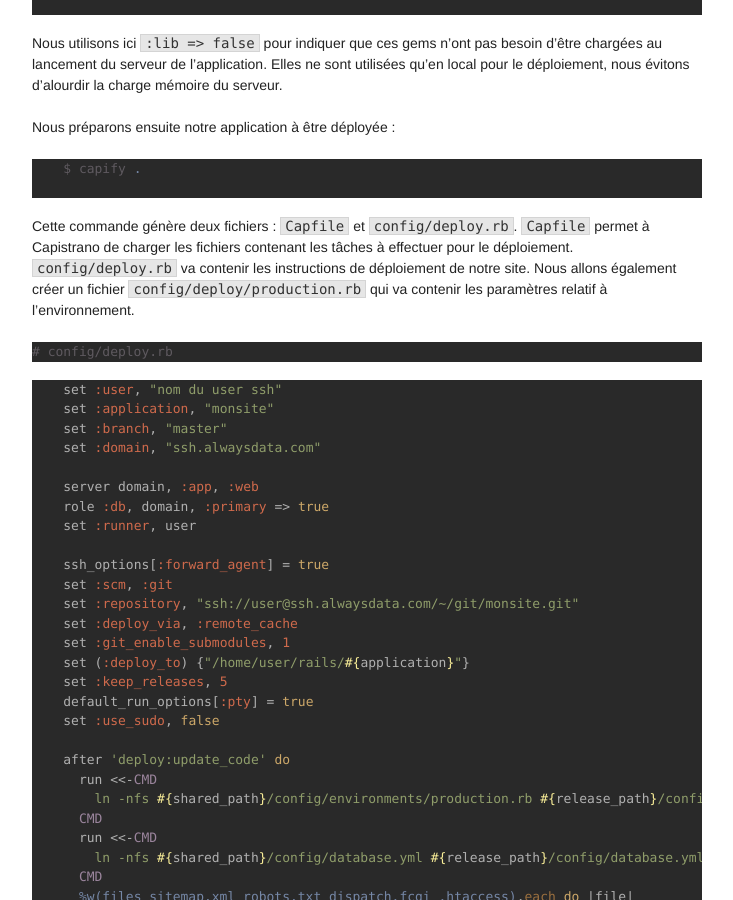
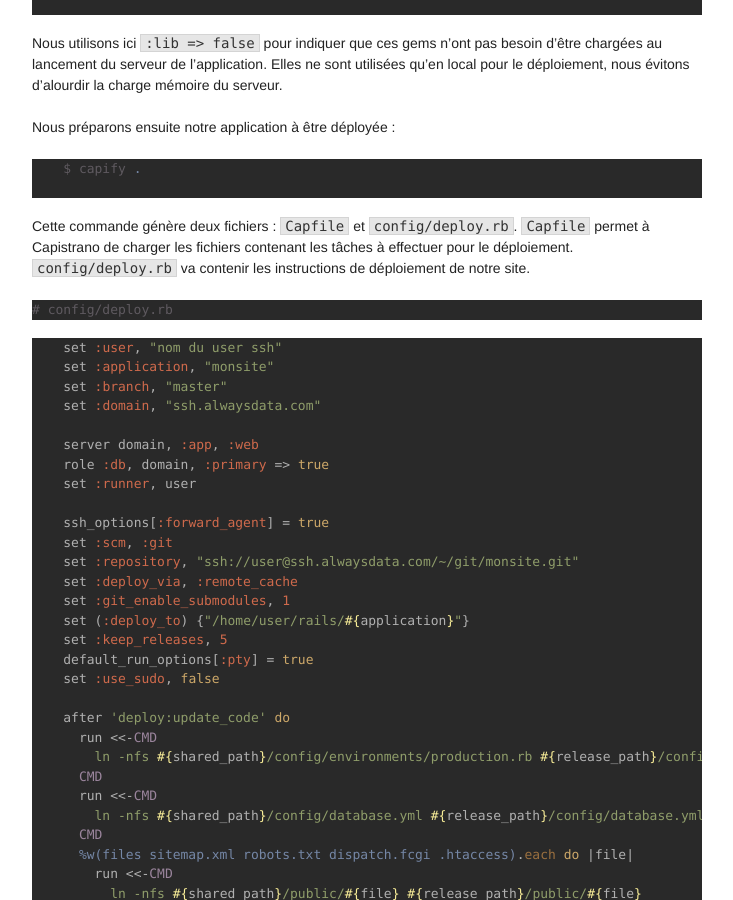
Before and after one commit to msadouni/tutoriaux-rails, a Jekyll site: the page built from _posts/2010-03-29-mettre-en-ligne-un-site-chez-alwaysdata-avec-git-et-capistrano.markdown, in a window 1280 px wide and 900 px high, scrolled down 2305 px. Shown: the whole window, without its empty margins (173-906 px from the left). Built offline with Jekyll 4.4.1, drawn with Linux system fonts in a browser that asks for light colours; comment, search, counter and statistics services are not loaded.

Commit message:
fix erreur sur article déploiement

```diff
--- a/_posts/2010-03-29-mettre-en-ligne-un-site-chez-alwaysdata-avec-git-et-capistrano.markdown
+++ b/_posts/2010-03-29-mettre-en-ligne-un-site-chez-alwaysdata-avec-git-et-capistrano.markdown
@@ -99,7 +99,7 @@ Nous préparons ensuite notre application à être déployée :
     $ capify .
     {% endhighlight %}
 
-Cette commande génère deux fichiers : `Capfile` et `config/deploy.rb`. `Capfile` permet à Capistrano de charger les fichiers contenant les tâches à effectuer pour le déploiement. `config/deploy.rb` va contenir les instructions de déploiement de notre site. Nous allons également créer un fichier `config/deploy/production.rb` qui va contenir les paramètres relatif à l'environnement.
+Cette commande génère deux fichiers : `Capfile` et `config/deploy.rb`. `Capfile` permet à Capistrano de charger les fichiers contenant les tâches à effectuer pour le déploiement. `config/deploy.rb` va contenir les instructions de déploiement de notre site.
 
     # config/deploy.rb
     {% highlight ruby %}
```
